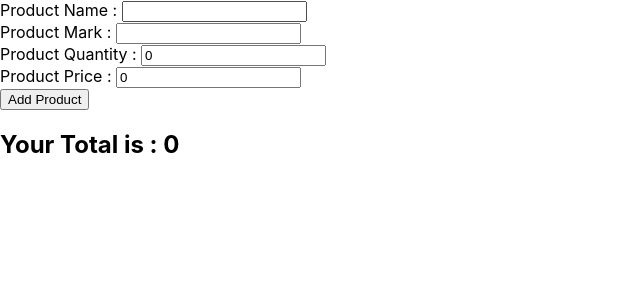
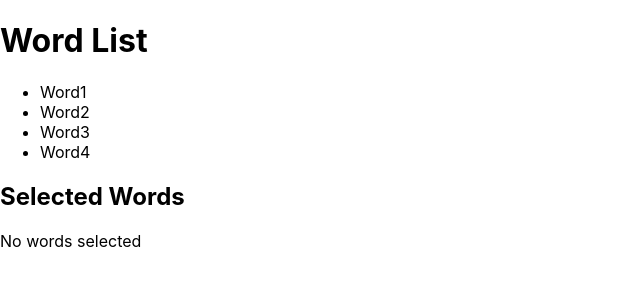
Before and after one commit to YounesAT1/React-Cours, a React (Create React App) app: page / in a window 1280 px wide. Shown: the top 300 px of the page, without its empty margins (0-640 px from the left). Built offline with nearby package versions, Linux system fonts and the light colour scheme.

Commit message:
add word game with props

```diff
--- a/src/App.js
+++ b/src/App.js
@@ -1,6 +1,7 @@
-// import React, { Component } from "react";
+/* eslint-disable no-lone-blocks */
+import React, { Component } from "react";
 // import PropsOne from "./ClassComponent/props/propsOne/PropsOne";
-// import PropsTwo from "./ClassComponent/props/propsTwo/propsTwo";
+import PropsTwo from "./ClassComponent/props/propsTwo/propsTwo";
 import "./App.css";
 // import PlayersClass from "./ClassComponent/PlayersClass";
 // import ImageQuiz from "./ClassComponent/ImageQuiz";
@@ -18,62 +19,101 @@ import "./App.css";
 // import Navbar from "./facebookComponents/Navbar/Navbar";
 // import Rightside from "./facebookComponents/Rightside/Rightside";
 
-import Crud from "./ClassComponent/Crud";
+// import Crud from "./ClassComponent/Crud";
 
-const App = () => {
-  return (
-    <div>
-      <Crud />
-      {/* previouseComponents */}
+// const App = () => {
+//   return (
+//     <div>
+{
+  /* <Crud /> */
+}
+{
+  /* previouseComponents */
+}
 
-      {/* <input type="text" /> */}
-      {/* <PlayersClass /> */}
-      {/* <ImageQuiz /> */}
-      {/* <PillFass /> */}
-      {/* <ExThree /> */}
-      {/* <ExClassTwo /> */}
-      {/* <ExClass /> */}
-      {/* <ExTwo /> */}
-      {/* <ExOne /> */}
-      {/* <Student /> */}
-      {/* <ClassComponent /> */}
-      {/* <Navbar />
+{
+  /* <input type="text" /> */
+}
+{
+  /* <PlayersClass /> */
+}
+{
+  /* <ImageQuiz /> */
+}
+{
+  /* <PillFass /> */
+}
+{
+  /* <ExThree /> */
+}
+{
+  /* <ExClassTwo /> */
+}
+{
+  /* <ExClass /> */
+}
+{
+  /* <ExTwo /> */
+}
+{
+  /* <ExOne /> */
+}
+{
+  /* <Student /> */
+}
+{
+  /* <ClassComponent /> */
+}
+{
+  /* <Navbar />
       <div className="main">
         <Leftside />
         <Middleside />
         <Rightside />
-      </div> */}
-    </div>
+      </div> */
+}
+{
+  /* </div>
   );
-};
+}; */
+}
+
+// export default App;
+
+class App extends Component {
+  constructor(props) {
+    super(props);
+    this.state = {
+      wordsList: ["Word1", "Word2", "Word3", "Word4"],
+      selectedWords: [],
+    };
+  }
+
+  handleWordClick = (word) => {
+    const { wordsList, selectedWords } = this.state;
+    const updatedWordsList = wordsList.filter((w) => w !== word);
+    this.setState({
+      wordsList: updatedWordsList,
+      selectedWords: [...selectedWords, word],
+    });
+  };
+
+  render() {
+    const { wordsList, selectedWords } = this.state;
+    return (
+      <div>
+        <h1>Word List</h1>
+        <ul>
+          {wordsList.map((word) => (
+            <li key={word} onClick={() => this.handleWordClick(word)}>
+              {word}
+            </li>
+          ))}
+        </ul>
+        <PropsTwo selectedWords={selectedWords} />
+      </div>
+    );
+  }
+}
 
 export default App;
-
-// class App extends Component {
-//   constructor(props) {
-//     super(props);
-//     this.state = {
-//       buttons: ["Text 1", "Text 2", "Text 3", "Text 4"],
-//       T: [],
-//       valClicked: "",
-//     };
-//   }
-//   getValue = (e) => {
-//     this.se
-//   }
-//   render() {
-//     return (
-//       <div>
-//         {this.state.buttons.map((button) => (
-//           <div>
-//             <ul>
-//               <li value={button} onClick={} >{button}</li>
-//             </ul>
-//             <br />
-//           </div>
-//         ))}
-//       </div>
-//     );
-//   }
-// }
-// export default App;
--- a/src/ClassComponent/Crud.jsx
+++ b/src/ClassComponent/Crud.jsx
@@ -257,6 +257,9 @@ class Crud extends Component {
           </table>
         )}
         <div>
+          {this.state.alert && (
+            <p style={{ color: "red" }}>{this.state.alert}</p>
+          )}
           <h2>Your Total is : {parseFloat(this.state.total)}</h2>
         </div>
       </>
--- a/src/ClassComponent/props/propsTwo/propsTwo.jsx
+++ b/src/ClassComponent/props/propsTwo/propsTwo.jsx
@@ -1,8 +1,21 @@
-import { Component } from "react";
+import React, { Component } from "react";
 
-class propsTwo extends Component {
+class DisplayComponent extends Component {
   render() {
-    return <div></div>;
+    const { selectedWords } = this.props;
+
+    return (
+      <div>
+        <h2>Selected Words</h2>
+        <ul>
+          {selectedWords.map((word, index) => (
+            <li key={index}>{word}</li>
+          ))}
+        </ul>
+        {selectedWords.length === 0 && <p>No words selected</p>}
+      </div>
+    );
   }
 }
-export default propsTwo;
+
+export default DisplayComponent;
```
